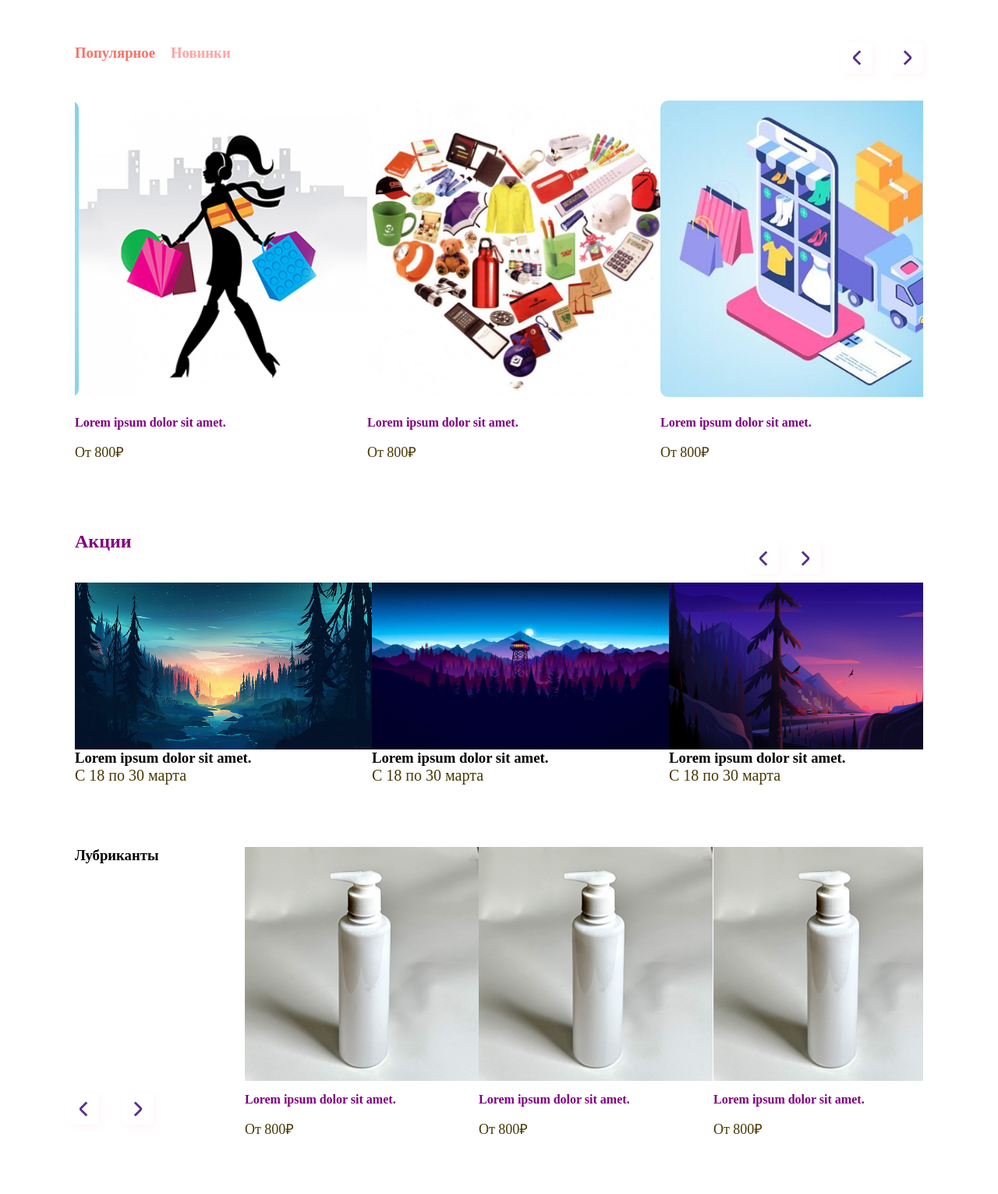
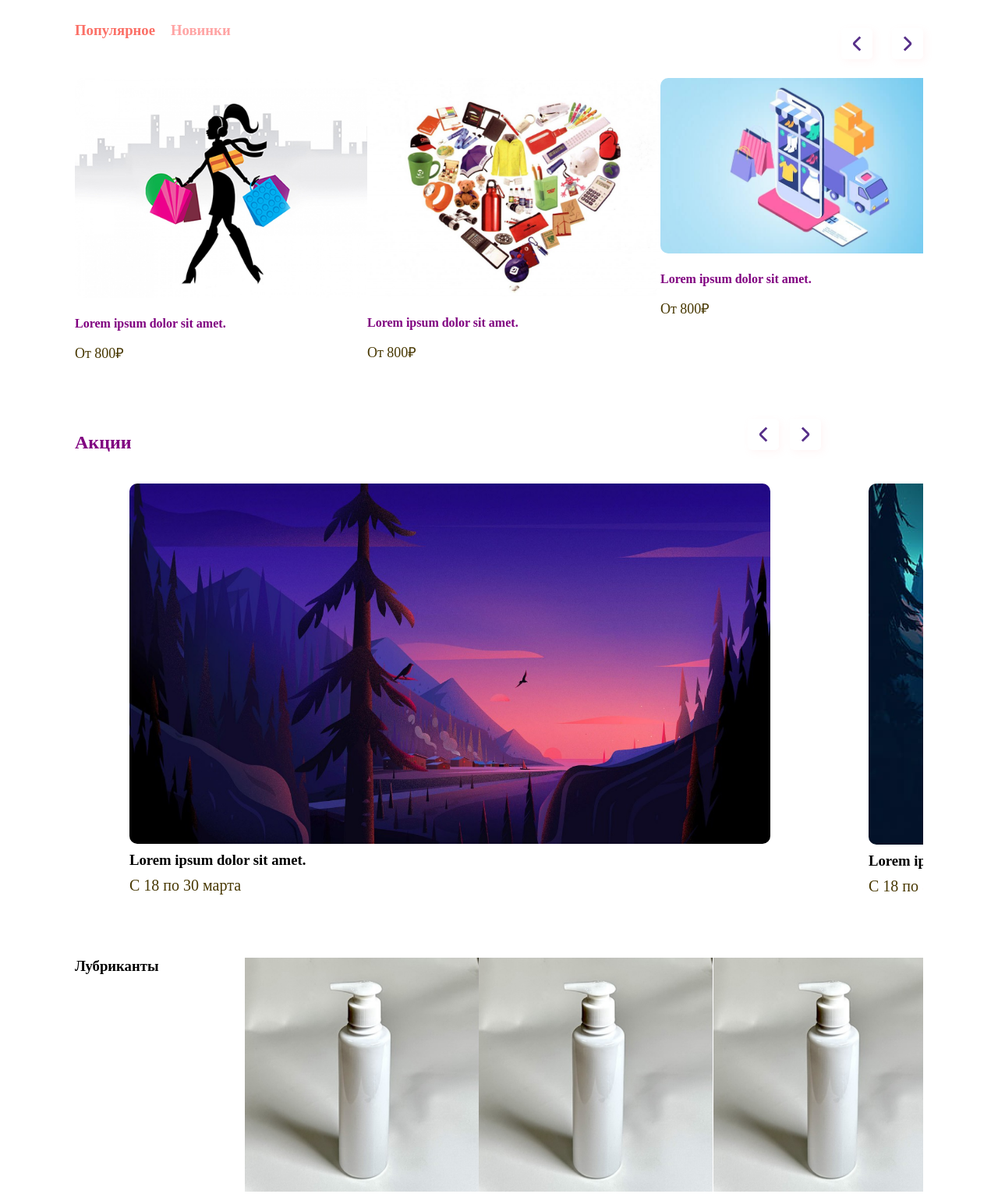
Before and after one commit to Natalia-Orlova/Slider, a plain HTML site: page index.html in a window 1280 px wide. Shown: the part 698-2229 px from the top of the page at 78% size. Drawn offline with Linux system fonts and the light colour scheme; files whose address does not match are found by name.

Commit message:
slider 3

```diff
--- a/assets/style.css
+++ b/assets/style.css
@@ -27,7 +27,7 @@
 
 .itc-slider-1 .itc-slider-wrapper {
   border-radius: 20px;
-  height: 645px;
+  max-height: 645px;
 }
 
 .slider-img {
@@ -52,8 +52,8 @@
   color: #fb7067;
 }
 .product-item__img {
-  width: 380px;
-  height: 380px;
+  max-width: 380px;
+  max-height: 380px;
   object-fit: cover;
   margin-bottom: 24px;
   border-radius: 10px;
@@ -91,6 +91,10 @@
   max-width: 1440px;
   margin: 0 auto;
 }
+/* .promotion__items {
+  gap: 70px;
+  justify-content: center;
+} */
 
 .promotion__header {
   color: purple;
@@ -98,6 +102,7 @@
 }
 .promotion-item__img {
   max-width: 822px;
+  border-radius: 10px;
 }
 .promotion-item__price {
   color: rgb(71, 55, 1);
@@ -107,6 +112,12 @@
 .itc-slider-3 {
   margin-bottom: 80px;
 }
+
+.itc-slider-3 .itc-slider-wrapper {
+  display: flex;
+  justify-content: center;
+}
+
 
 .itc-slider-3 .itc-slider-btn {
   top: -12%;
@@ -121,10 +132,10 @@
 }
 
 .itc-slider-3 .itc-slider-item {
-  max-width: 35%;
+  max-width: 20%;
   display: flex;
   flex-direction: column;
-  gap: px;
+  gap: 10px;
 }
 
 /* Слайдер 4 навигационные кнопки слева */
```
